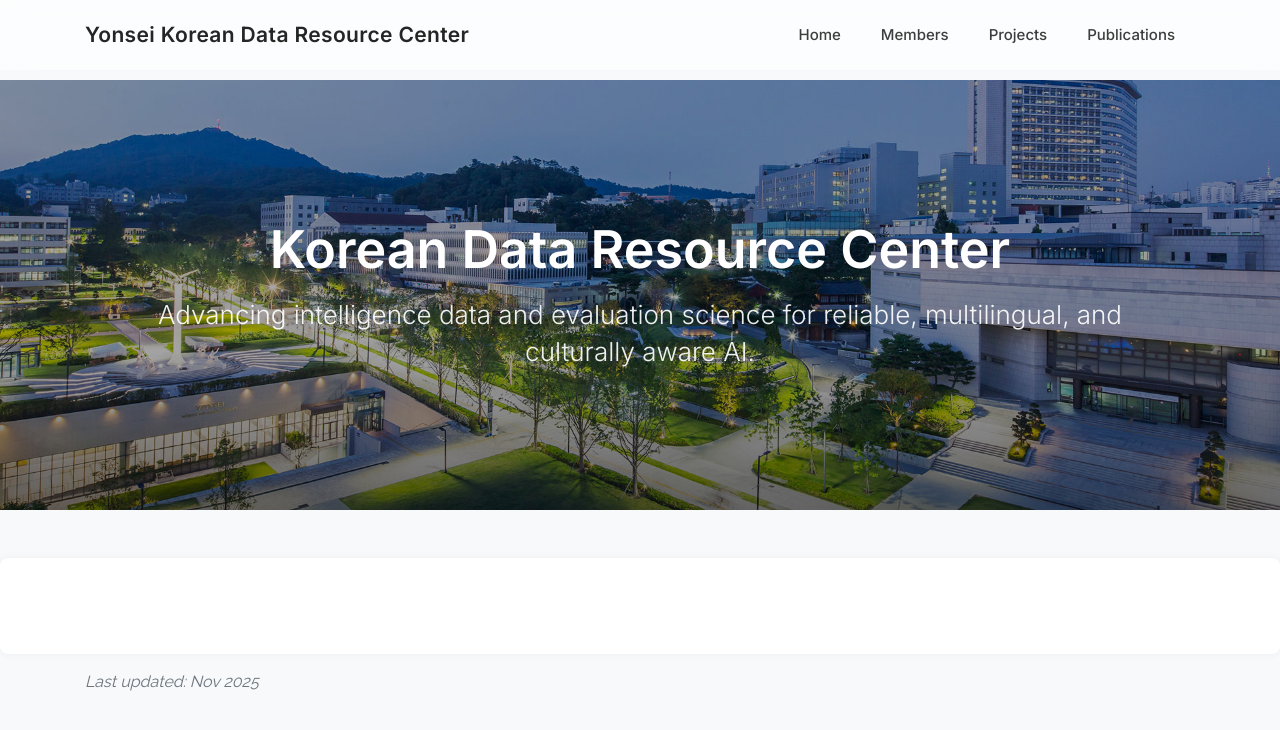
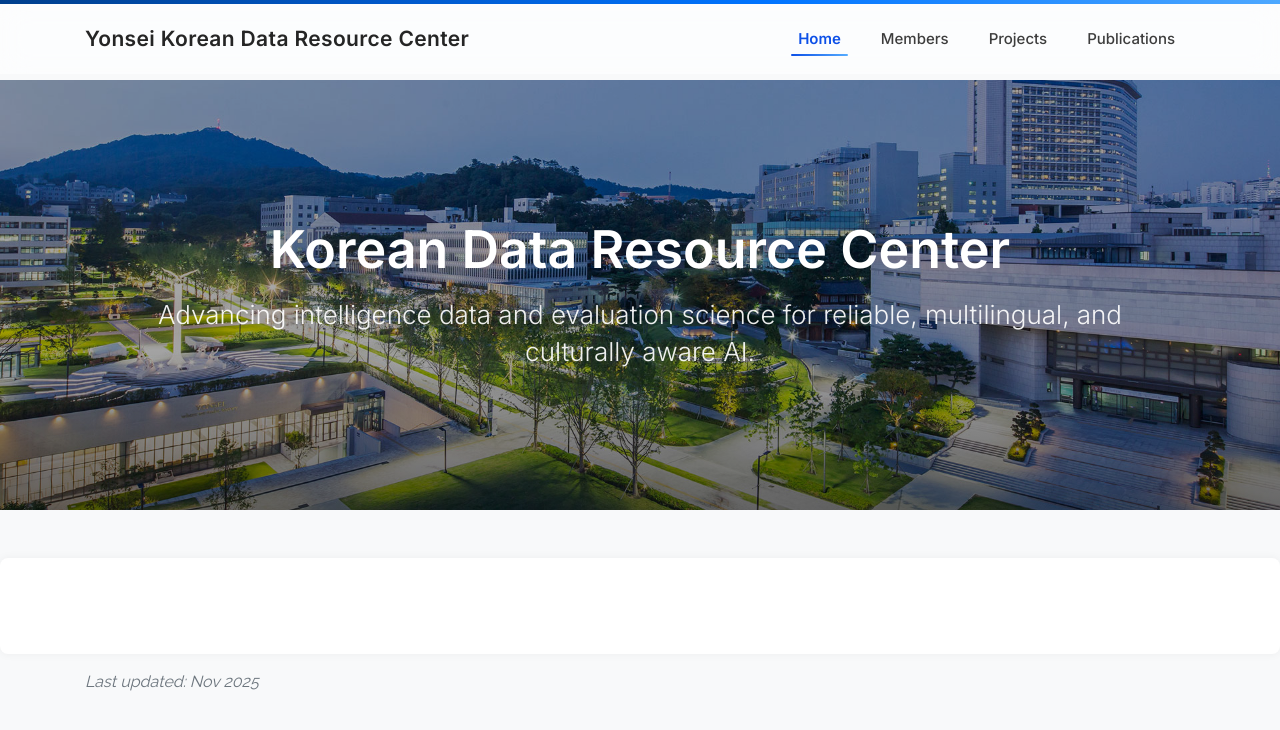
Before and after one commit to wangxiaonan-git/kdarc-lab, a Jekyll site: the page built from index.html, in a window 1280 px wide. Shown: the top 730 px of the page. Built offline with Jekyll 4.4.1, drawn with Linux system fonts in a browser that asks for light colours.

Commit message:
Update navbar.html

```diff
--- a/_includes/navbar.html
+++ b/_includes/navbar.html
@@ -1,24 +1,44 @@
 <!-- ============================
-     YONSEI PREMIUM GLASS NAVBAR
+     YONSEI PREMIUM NAVIGATION FINAL
+     - Glass Blur
+     - Underline Animation
+     - Gradient Top Bar
+     - Global Uniform Fix
 =============================== -->
 
 <style>
-/* Font */
-.navbar-premium * {
+/* --- FORCE OVERRIDE ANY THEME --- */
+#mainNavbar * {
   font-family: "Inter", "Helvetica Neue", Arial, sans-serif !important;
+  box-sizing: border-box !important;
 }
 
-/* Base navbar */
+/* --- YONSEI SIGNATURE TOP GRADIENT BAR --- */
+.navbar-top-gradient {
+  position: fixed;
+  top: 0;
+  left: 0;
+  height: 4px;
+  width: 100%;
+  z-index: 1001;
+  background: linear-gradient(90deg,
+      #003f8c 0%,
+      #0058c9 30%,
+      #0074ff 60%,
+      #4da8ff 100%);
+}
+
+/* --- MAIN NAVBAR --- */
 .navbar-premium {
   position: fixed;
-  top: 0;
+  top: 4px; /* gradient bar height */
   width: 100%;
   padding: 14px 0;
   background: rgba(255, 255, 255, 0.65);
   backdrop-filter: saturate(180%) blur(14px);
   -webkit-backdrop-filter: saturate(180%) blur(14px);
   transition: background 0.35s ease, box-shadow 0.35s ease;
-  z-index: 999;
+  z-index: 1000;
 }
 
 /* Scroll 状态 */
@@ -27,48 +47,71 @@
   box-shadow: 0 4px 16px rgba(0,0,0,0.08);
 }
 
-/* Brand */
+/* --- BRAND --- */
 .navbar-brand-premium {
   font-size: 21px;
   font-weight: 600;
+  color: #1a1a1a !important;
   letter-spacing: 0.35px;
-  color: #1a1a1a !important;
 }
 
-/* Brand hover */
-.navbar-brand-premium:hover {
-  opacity: 0.8;
-}
-
-/* Nav item */
+/* --- NAV LINKS --- */
 .nav-premium .nav-link {
+  position: relative;
   font-size: 15px;
   font-weight: 500;
   color: #333 !important;
   padding: 8px 20px !important;
-  transition: all 0.25s ease;
-  border-radius: 6px;
+  transition: color 0.25s ease, transform 0.25s ease;
 }
 
-/* Hover */
+/* Hover 上浮 */
 .nav-premium .nav-link:hover {
-  background: rgba(0, 85, 255, 0.08);
-  color: #0047e6 !important;
+  color: #0058c9 !important;
   transform: translateY(-1px);
 }
 
-/* Active */
+/* --- PREMIUM UNDERLINE ANIMATION --- */
+.nav-premium .nav-link:after {
+  content: "";
+  position: absolute;
+  bottom: 2px;
+  left: 16%;
+  width: 68%;
+  height: 2.5px;
+  background: linear-gradient(90deg, #0047e6 0%, #4da8ff 100%);
+  border-radius: 4px;
+  transform: scaleX(0);
+  transform-origin: center;
+  transition: transform 0.28s ease;
+}
+
+.nav-premium .nav-link:hover:after,
+.nav-premium .nav-link.active:after {
+  transform: scaleX(1);
+}
+
+/* Active 状态 */
 .nav-premium .nav-link.active {
   color: #0047e6 !important;
   font-weight: 600;
-  background: rgba(0, 85, 255, 0.1);
+}
+
+/* For mobile dropdown */
+.navbar-toggler {
+  outline: none !important;
+  border: none !important;
 }
 </style>
+
+
+<!-- ========== HTML NAVBAR ========== -->
+<div class="navbar-top-gradient"></div>
 
 <nav class="navbar navbar-expand-lg navbar-light navbar-premium" id="mainNavbar">
   <div class="container">
 
-    <!-- BRAND LOGO -->
+    <!-- Brand -->
     <a class="navbar-brand navbar-brand-premium" href="/kdarc-lab/">
       Yonsei Korean Data Resource Center
     </a>
@@ -79,18 +122,30 @@
 
     <div class="collapse navbar-collapse nav-premium" id="navbarNav">
       <ul class="navbar-nav ml-auto">
-        <li class="nav-item"><a class="nav-link" href="/kdarc-lab/">Home</a></li>
-        <li class="nav-item"><a class="nav-link" href="/kdarc-lab/members.html">Members</a></li>
-        <li class="nav-item"><a class="nav-link" href="/kdarc-lab/projects.html">Projects</a></li>
-        <li class="nav-item"><a class="nav-link" href="/kdarc-lab/publications.html">Publications</a></li>
+
+        <li class="nav-item">
+          <a class="nav-link {% if page.url == '/' %}active{% endif %}" href="/kdarc-lab/">Home</a>
+        </li>
+
+        <li class="nav-item">
+          <a class="nav-link {% if page.url contains 'members' %}active{% endif %}" href="/kdarc-lab/members.html">Members</a>
+        </li>
+
+        <li class="nav-item">
+          <a class="nav-link {% if page.url contains 'projects' %}active{% endif %}" href="/kdarc-lab/projects.html">Projects</a>
+        </li>
+
+        <li class="nav-item">
+          <a class="nav-link {% if page.url contains 'publications' %}active{% endif %}" href="/kdarc-lab/publications.html">Publications</a>
+        </li>
+
       </ul>
     </div>
-
   </div>
 </nav>
 
 <script>
-// Scroll 时改变 navbar 状态
+// Scroll 状态切换
 document.addEventListener("scroll", function () {
   const navbar = document.getElementById("mainNavbar");
   if (window.scrollY > 12) navbar.classList.add("scrolled");
```
